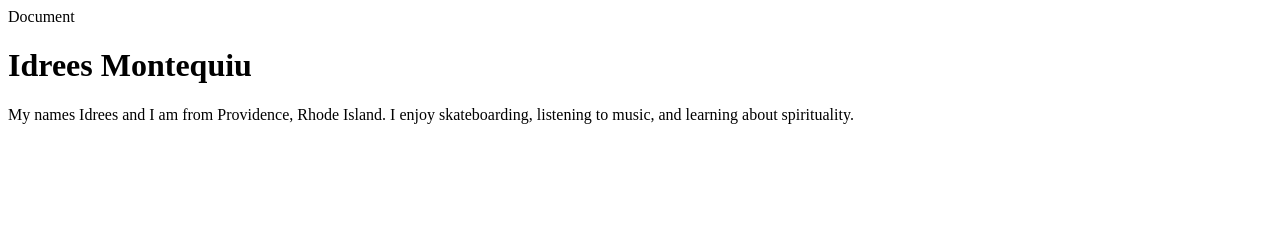
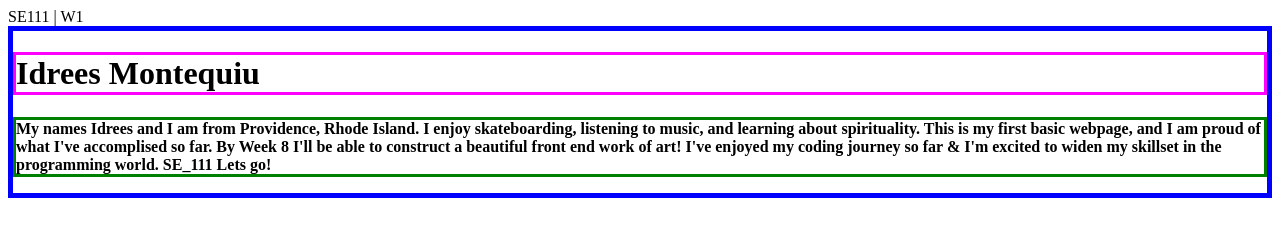
Before and after one commit to IdreesMon/SE11_202240, a plain HTML site: page w1/index.html in a window 1280 px wide. Drawn offline with Linux system fonts and the light colour scheme.

Commit message:
Week 1 Lab Done. 1/18

```diff
--- a/w1/index.html
+++ b/w1/index.html
@@ -1,20 +1,26 @@
 <!DOCTYPE html>
 <html lang="en">
 <head>
+    <!--defines information about the document, and is also frequently used to preload assets-->
     <meta charset="UTF-8">
     <meta http-equiv="X-UA-Compatible" content="IE=edge">
     <meta name="viewport" content="width=device-width, initial-scale=1.0">
     <meta name="description" content="Week 1">
     <meta name="author" content="Idrees Montequiu"
-    <title>Document</title>
+    <title>SE111 | W1</title>
+
 </head>
 
 
 
 <!--Header-->
- <div>
-    <h1>Idrees Montequiu</h1>
-    <p>My names Idrees and I am from Providence, Rhode Island. I enjoy skateboarding, listening to music, and learning about spirituality. </p>
+ <div style=" border:5px solid blue; ">
+
+
+
+
+    <h1 style=" border:3px solid magenta; "> Idrees Montequiu </h1>
+    <p style=" border:3px solid green; "><b>My names Idrees and I am from Providence, Rhode Island. I enjoy skateboarding, listening to music, and learning about spirituality. This is my first basic webpage, and I am proud of what I've accomplised so far. By Week 8 I'll be able to construct a beautiful front end work of art! I've enjoyed my coding journey so far & I'm excited to widen my skillset in the programming world. SE_111 Lets go!</b></p>
 </div>
 
 
```
